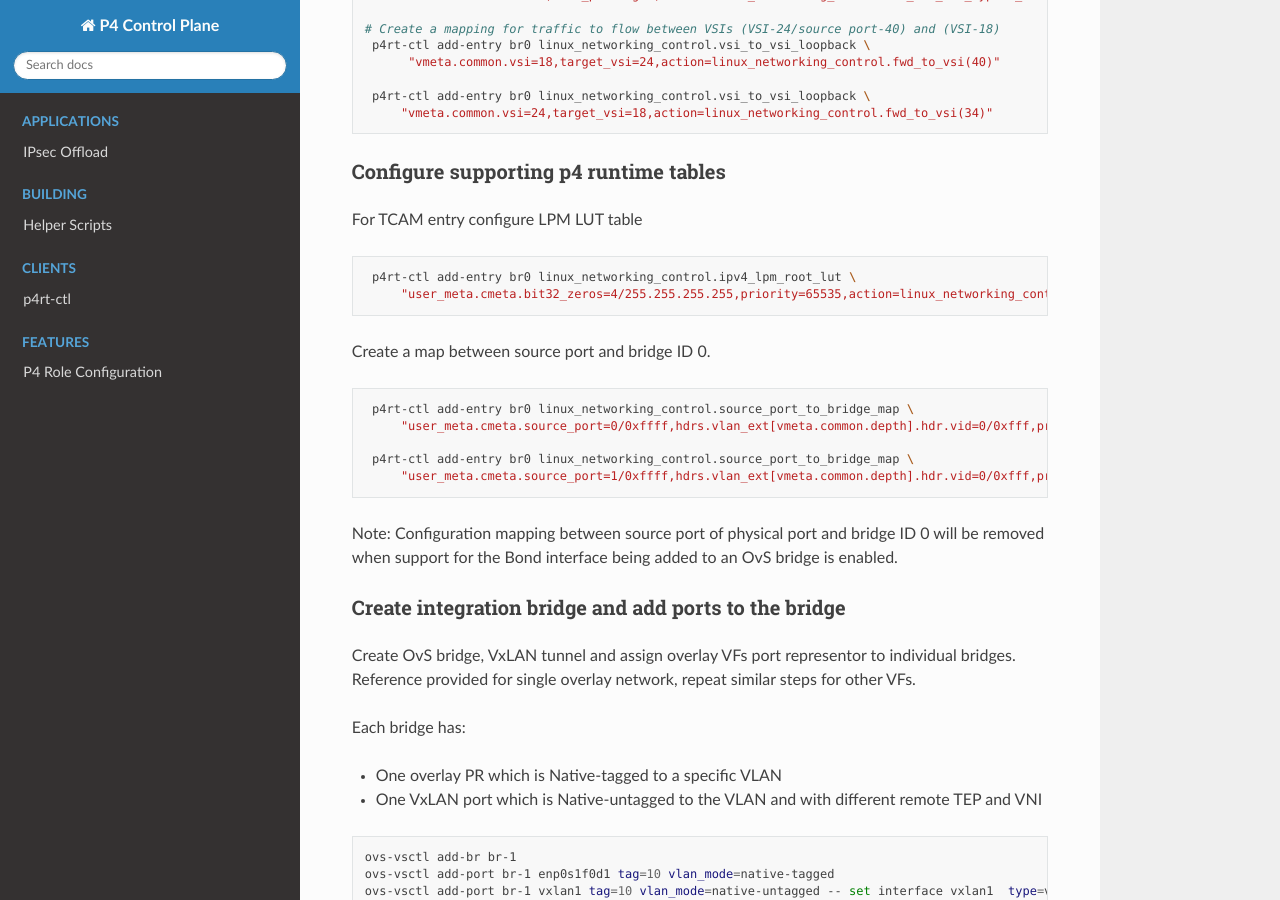
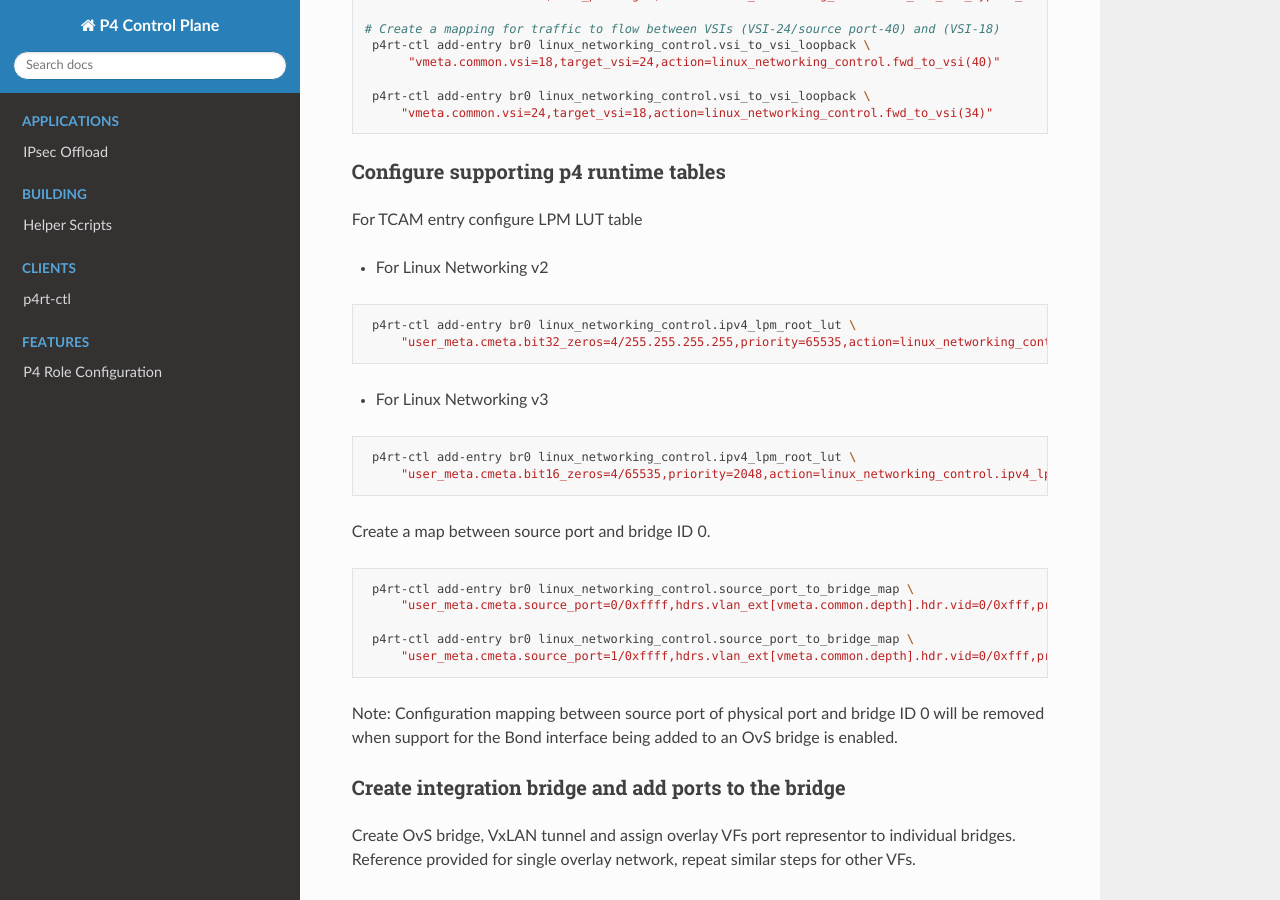
Before and after one commit to ipdk-io/p4cp-userguide, a Sphinx documentation site: the page built from docs/apps/lnw/es2k/es2k-lnw-underlay-lag.md, in a window 1280 px wide and 900 px high, scrolled down 7355 px. Built offline with Sphinx 7.4.7 and the Read the Docs theme 2.0.0, drawn with Linux system fonts in a browser that asks for light colours; pages that are not in the unit, such as notebooks, are missing from menus.

Commit message:
Fix ipv4_lpm_root_lut rule
The parameters for ipv4_lpm_root_lut P4 table have changed for
linux networking v3 program, adding the documentation for changed
rule

Signed-off-by: nupuruttarwar <nupur.uttarwar@intel.com>

````diff
--- a/docs/apps/lnw/es2k/es2k-lnw-underlay-lag.md
+++ b/docs/apps/lnw/es2k/es2k-lnw-underlay-lag.md
@@ -340,9 +340,18 @@ Example:
 
 For TCAM entry configure LPM LUT table
 
+- For Linux Networking v2
+
 ```bash
  p4rt-ctl add-entry br0 linux_networking_control.ipv4_lpm_root_lut \
      "user_meta.cmeta.bit32_zeros=4/255.255.255.255,priority=65535,action=linux_networking_control.ipv4_lpm_root_lut_action(0)"
+```
+
+- For Linux Networking v3
+
+```bash
+ p4rt-ctl add-entry br0 linux_networking_control.ipv4_lpm_root_lut \
+     "user_meta.cmeta.bit16_zeros=4/65535,priority=2048,action=linux_networking_control.ipv4_lpm_root_lut_action(0)"
 ```
 
 Create a map between source port and bridge ID 0.
````
Also changed, not shown: docs/apps/lnw/es2k/es2k-lnw-overlay-vms.md (+9 -0 lines), docs/apps/lnw/es2k/es2k-lnw-underlay-ecmp.md (+9 -0 lines), docs/apps/lnw/es2k/es2k-lnw-underlay-frr.md (+9 -0 lines).
